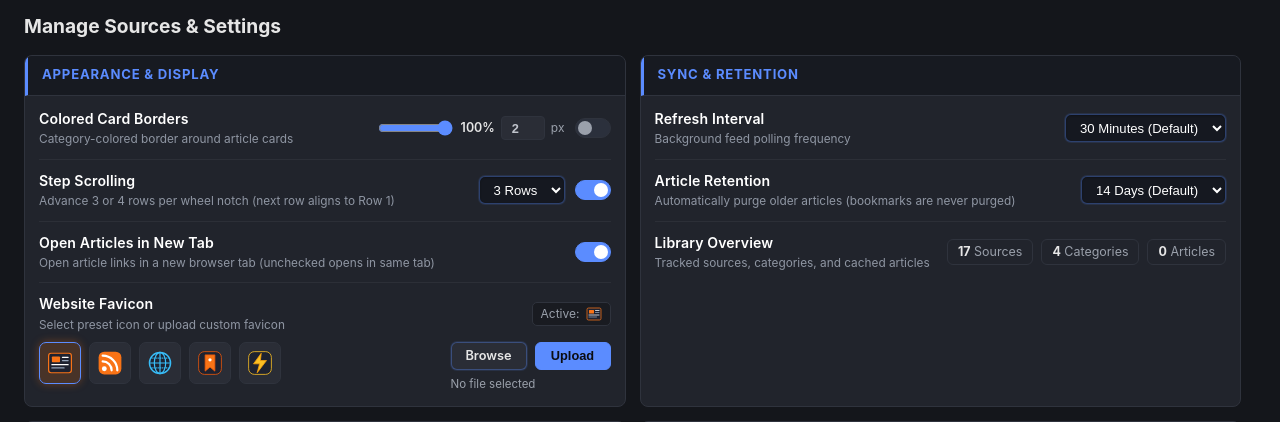
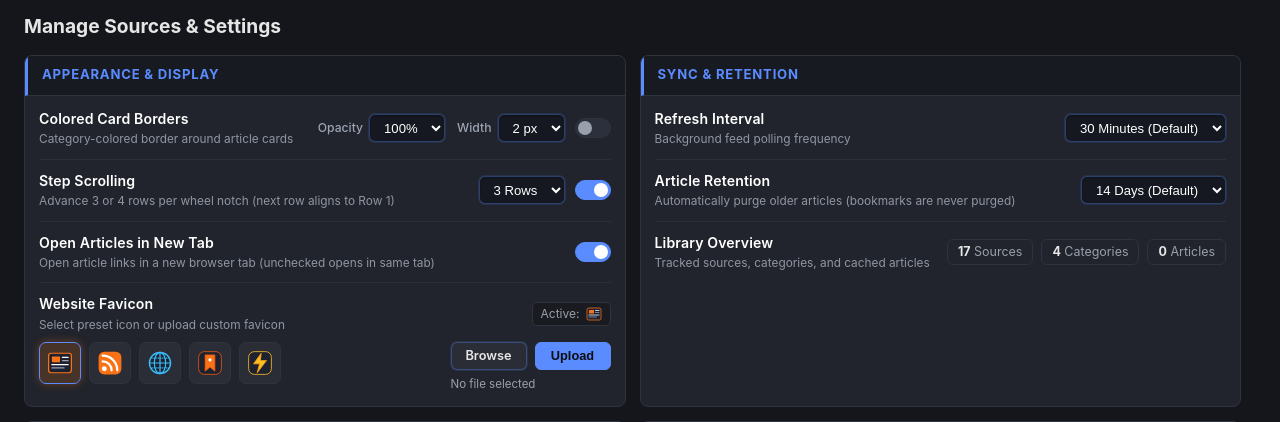
Before and after one commit to PlasmaDrifter/NewsCurator, a FastAPI app: page /feeds in a window 1280 px wide. Shown: the part 38-460 px from the top of the page. Run offline with FastAPI, Linux system fonts and the light colour scheme; data comes from the database, SQL or seed files in the repository; data that the repository does not hold is empty.

Commit message:
Replace card border range slider with labeled Opacity and Width dropdown selectors

```diff
--- a/app/static/style.css
+++ b/app/static/style.css
@@ -1236,20 +1236,20 @@ button.danger:hover { border-color: var(--danger); color: var(--danger); }
 .border-controls-wrap {
   display: inline-flex;
   align-items: center;
+  gap: 12px;
+}
+
+.labeled-control {
+  display: inline-flex;
+  align-items: center;
   gap: 6px;
 }
 
-.compact-range {
-  width: 75px;
-  cursor: pointer;
-  accent-color: var(--accent);
-}
-
-.range-val {
-  font-size: 0.78rem;
-  font-weight: 600;
-  color: var(--text);
-  min-width: 28px;
+.control-label {
+  font-size: 0.76rem;
+  font-weight: 500;
+  color: #9da5b4;
+  white-space: nowrap;
 }
 
 .compact-num {
--- a/app/templates/base.html
+++ b/app/templates/base.html
@@ -5,7 +5,7 @@
 <meta name="viewport" content="width=device-width, initial-scale=1.0">
 <title>{% block title %}News Curator{% endblock %}</title>
 <link rel="icon" href="{{ get_active_favicon() }}?v={{ get_favicon_version() }}">
-<link rel="stylesheet" href="/static/style.css?v=44">
+<link rel="stylesheet" href="/static/style.css?v=45">
 <link rel="stylesheet" href="/dynamic.css">
 </head>
 <body>
--- a/app/templates/feeds.html
+++ b/app/templates/feeds.html
@@ -23,10 +23,32 @@
           </div>
           <form method="post" action="/settings/update-borders" class="setting-item-controls">
             <div class="border-controls-wrap">
-              <input type="range" name="border_opacity" min="0.1" max="1.0" step="0.1" value="{{ border_opacity }}" onchange="this.form.submit()" class="compact-range" title="Opacity">
-              <span class="range-val">{{ (border_opacity * 100)|int }}%</span>
-              <input type="number" name="border_size" min="1" max="10" value="{{ border_size }}" onchange="this.form.submit()" class="compact-num" title="Width (px)">
-              <span class="unit-label">px</span>
+              <div class="labeled-control">
+                <span class="control-label">Opacity</span>
+                <select name="border_opacity" onchange="this.form.submit()" class="compact-select" title="Border Opacity">
+                  <option value="1.0" {% if "%.1f"|format(border_opacity) == "1.0" %}selected{% endif %}>100%</option>
+                  <option value="0.9" {% if "%.1f"|format(border_opacity) == "0.9" %}selected{% endif %}>90%</option>
+                  <option value="0.8" {% if "%.1f"|format(border_opacity) == "0.8" %}selected{% endif %}>80%</option>
+                  <option value="0.7" {% if "%.1f"|format(border_opacity) == "0.7" %}selected{% endif %}>70%</option>
+                  <option value="0.6" {% if "%.1f"|format(border_opacity) == "0.6" %}selected{% endif %}>60%</option>
+                  <option value="0.5" {% if "%.1f"|format(border_opacity) == "0.5" %}selected{% endif %}>50%</option>
+                  <option value="0.4" {% if "%.1f"|format(border_opacity) == "0.4" %}selected{% endif %}>40%</option>
+                  <option value="0.3" {% if "%.1f"|format(border_opacity) == "0.3" %}selected{% endif %}>30%</option>
+                  <option value="0.2" {% if "%.1f"|format(border_opacity) == "0.2" %}selected{% endif %}>20%</option>
+                  <option value="0.1" {% if "%.1f"|format(border_opacity) == "0.1" %}selected{% endif %}>10%</option>
+                </select>
+              </div>
+              <div class="labeled-control">
+                <span class="control-label">Width</span>
+                <select name="border_size" onchange="this.form.submit()" class="compact-select" title="Border Width">
+                  <option value="1" {% if border_size == 1 %}selected{% endif %}>1 px</option>
+                  <option value="2" {% if border_size == 2 %}selected{% endif %}>2 px</option>
+                  <option value="3" {% if border_size == 3 %}selected{% endif %}>3 px</option>
+                  <option value="4" {% if border_size == 4 %}selected{% endif %}>4 px</option>
+                  <option value="5" {% if border_size == 5 %}selected{% endif %}>5 px</option>
+                  <option value="6" {% if border_size == 6 %}selected{% endif %}>6 px</option>
+                </select>
+              </div>
             </div>
             <label class="toggle-switch" title="Toggle colored card borders">
               <input type="checkbox" name="colored_borders" {% if colored_borders %}checked{% endif %} onchange="this.form.submit()">
```
